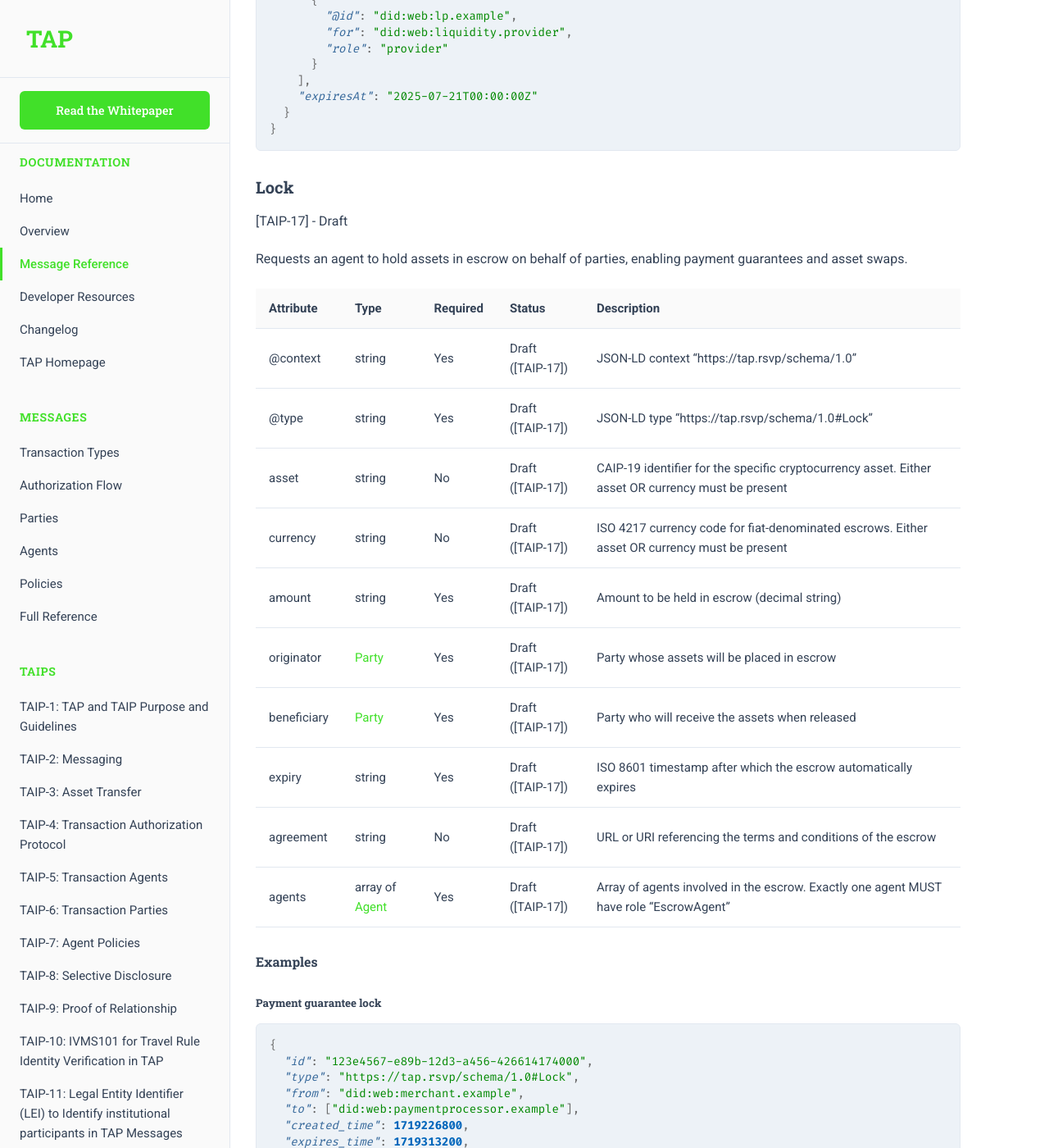
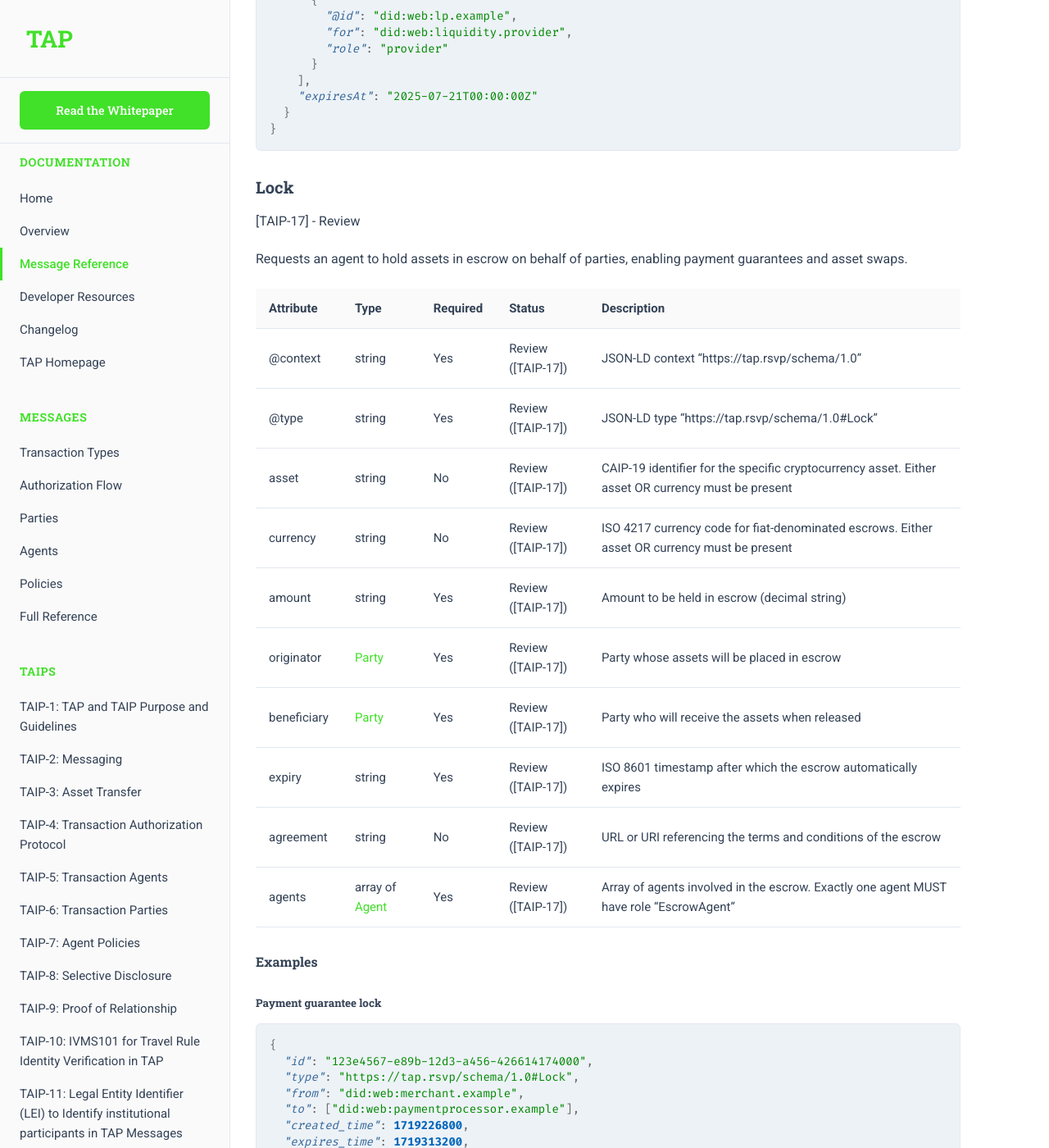
Before and after one commit to TransactionAuthorizationProtocol/TAIPs, a Jekyll site: the page built from messages.md, in a window 1280 px wide and 1400 px high, scrolled down 13301 px. Shown: the whole window at 82% size. Built offline with Jekyll 4.4.1, drawn with Linux system fonts in a browser that asks for light colours; some of the changed text lies outside the part shown.

Commit message:
Advance TAIP-17 status from Draft to Review
Co-Authored-By: Claude Opus 4.7 (1M context) <noreply@anthropic.com>

````diff
--- a/messages.md
+++ b/messages.md
@@ -487,22 +487,22 @@ Response to an RFQ providing pricing and terms. Sent by liquidity providers or o
 ```
 
 ### Lock
-[TAIP-17] - Draft
+[TAIP-17] - Review
 
 Requests an agent to hold assets in escrow on behalf of parties, enabling payment guarantees and asset swaps.
 
 | Attribute | Type | Required | Status | Description |
 |-----------|------|----------|---------|-------------|
-| @context | string | Yes | Draft ([TAIP-17]) | JSON-LD context "https://tap.rsvp/schema/1.0" |
-| @type | string | Yes | Draft ([TAIP-17]) | JSON-LD type "https://tap.rsvp/schema/1.0#Lock" |
-| asset | string | No | Draft ([TAIP-17]) | CAIP-19 identifier for the specific cryptocurrency asset. Either asset OR currency must be present |
-| currency | string | No | Draft ([TAIP-17]) | ISO 4217 currency code for fiat-denominated escrows. Either asset OR currency must be present |
-| amount | string | Yes | Draft ([TAIP-17]) | Amount to be held in escrow (decimal string) |
-| originator | [Party](#party) | Yes | Draft ([TAIP-17]) | Party whose assets will be placed in escrow |
-| beneficiary | [Party](#party) | Yes | Draft ([TAIP-17]) | Party who will receive the assets when released |
-| expiry | string | Yes | Draft ([TAIP-17]) | ISO 8601 timestamp after which the escrow automatically expires |
-| agreement | string | No | Draft ([TAIP-17]) | URL or URI referencing the terms and conditions of the escrow |
-| agents | array of [Agent](#agent) | Yes | Draft ([TAIP-17]) | Array of agents involved in the escrow. Exactly one agent MUST have role "EscrowAgent" |
+| @context | string | Yes | Review ([TAIP-17]) | JSON-LD context "https://tap.rsvp/schema/1.0" |
+| @type | string | Yes | Review ([TAIP-17]) | JSON-LD type "https://tap.rsvp/schema/1.0#Lock" |
+| asset | string | No | Review ([TAIP-17]) | CAIP-19 identifier for the specific cryptocurrency asset. Either asset OR currency must be present |
+| currency | string | No | Review ([TAIP-17]) | ISO 4217 currency code for fiat-denominated escrows. Either asset OR currency must be present |
+| amount | string | Yes | Review ([TAIP-17]) | Amount to be held in escrow (decimal string) |
+| originator | [Party](#party) | Yes | Review ([TAIP-17]) | Party whose assets will be placed in escrow |
+| beneficiary | [Party](#party) | Yes | Review ([TAIP-17]) | Party who will receive the assets when released |
+| expiry | string | Yes | Review ([TAIP-17]) | ISO 8601 timestamp after which the escrow automatically expires |
+| agreement | string | No | Review ([TAIP-17]) | URL or URI referencing the terms and conditions of the escrow |
+| agents | array of [Agent](#agent) | Yes | Review ([TAIP-17]) | Array of agents involved in the escrow. Exactly one agent MUST have role "EscrowAgent" |
 
 #### Examples
 
@@ -851,16 +851,16 @@ Requests a reversal of a settled transaction. This could be part of a dispute re
 ```
 
 ### Capture
-[TAIP-17] - Draft
+[TAIP-17] - Review
 
 Authorizes the release of escrowed funds to the beneficiary. Only agents acting for the beneficiary can send this message.
 
 | Attribute | Type | Required | Status | Description |
 |-----------|------|----------|---------|-------------|
-| @context | string | Yes | Draft ([TAIP-17]) | JSON-LD context "https://tap.rsvp/schema/1.0" |
-| @type | string | Yes | Draft ([TAIP-17]) | JSON-LD type "https://tap.rsvp/schema/1.0#Capture" |
-| amount | string | No | Draft ([TAIP-17]) | Amount to capture (decimal string). If omitted, captures full escrow amount. Must be ≤ original amount |
-| settlementAddress | string | No | Draft ([TAIP-17]) | Blockchain address for settlement. If omitted, uses address from earlier Authorize |
+| @context | string | Yes | Review ([TAIP-17]) | JSON-LD context "https://tap.rsvp/schema/1.0" |
+| @type | string | Yes | Review ([TAIP-17]) | JSON-LD type "https://tap.rsvp/schema/1.0#Capture" |
+| amount | string | No | Review ([TAIP-17]) | Amount to capture (decimal string). If omitted, captures full escrow amount. Must be ≤ original amount |
+| settlementAddress | string | No | Review ([TAIP-17]) | Blockchain address for settlement. If omitted, uses address from earlier Authorize |
 
 > **Note:** The message refers to the original Lock message via the DIDComm `thid` (thread ID) in the message envelope.
 
````
Also changed, not shown: TAIPs/taip-17.md (+1 -1 lines), CHANGELOG.md.
